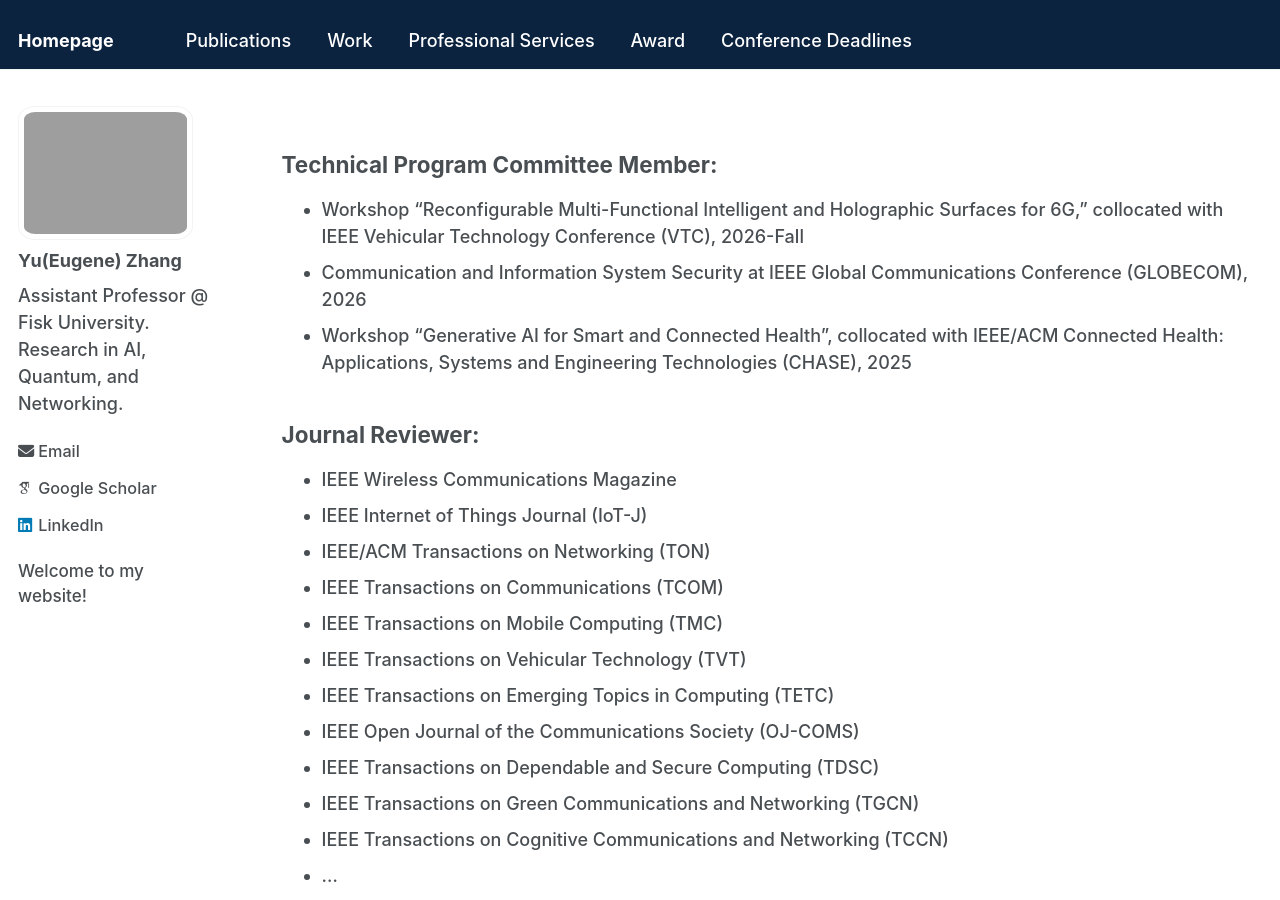
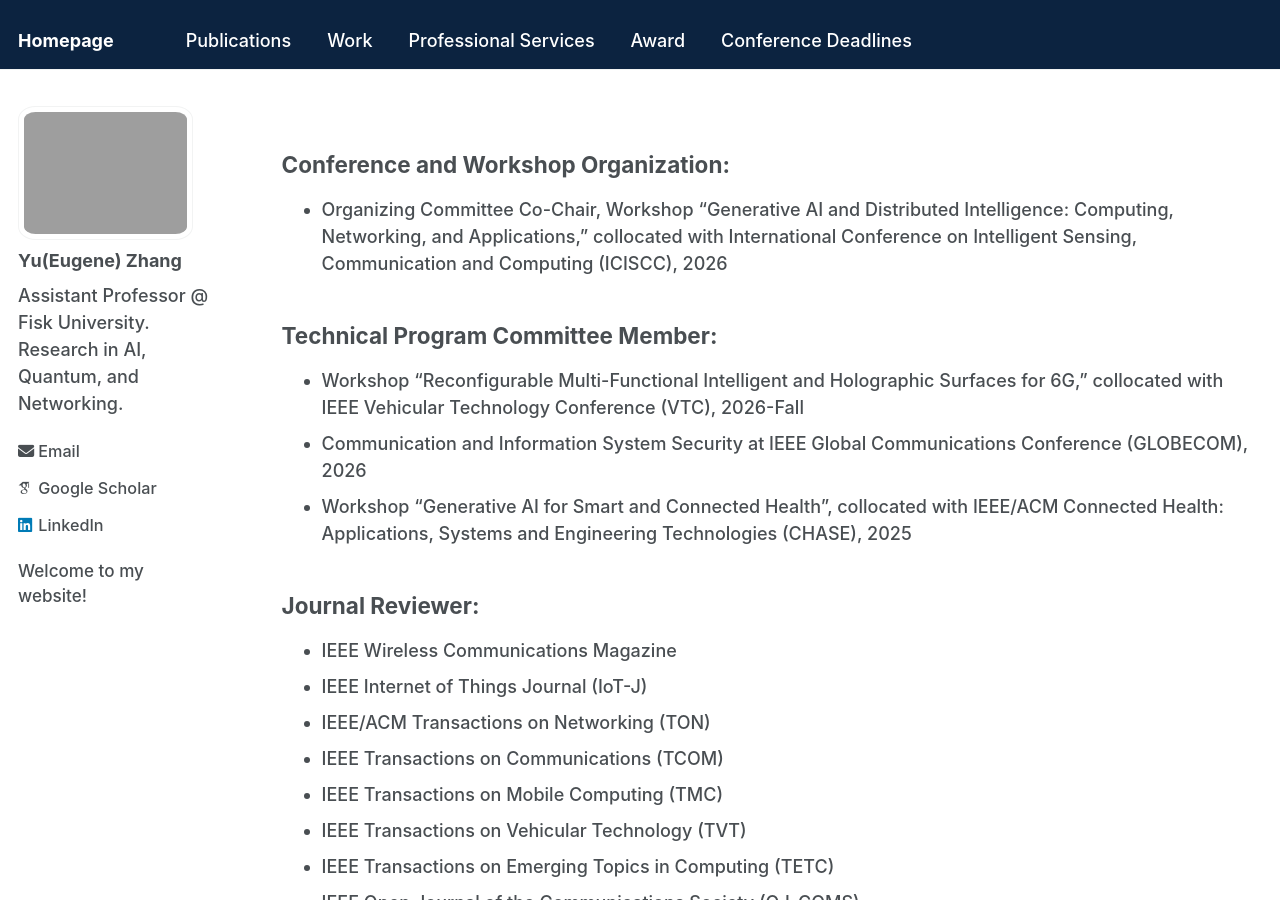
Before and after one commit to Yu-Zhang-Eugene/yu-zhang-eugene.github.io, a Jekyll site: the page built from _pages/professional-services.md, in a window 1280 px wide and 900 px high. Built offline with Jekyll 4.4.1, drawn with Linux system fonts in a browser that asks for light colours; some web fonts are replaced.

Commit message:
Revise conference organization details in markdown
Updated the professional services section to include new conference organization roles.

```diff
--- a/_pages/professional-services.md
+++ b/_pages/professional-services.md
@@ -6,10 +6,10 @@ author_profile: true
 comments: true
 ---
 
-<!--
-Conference Organization Committee:
+Conference and Workshop Organization:
 ---
--->
+- Organizing Committee Co-Chair, Workshop "Generative AI and Distributed Intelligence: Computing, Networking, and Applications," collocated with International Conference on
+Intelligent Sensing, Communication and Computing (ICISCC), 2026
 
 Technical Program Committee Member:
 ---
```
